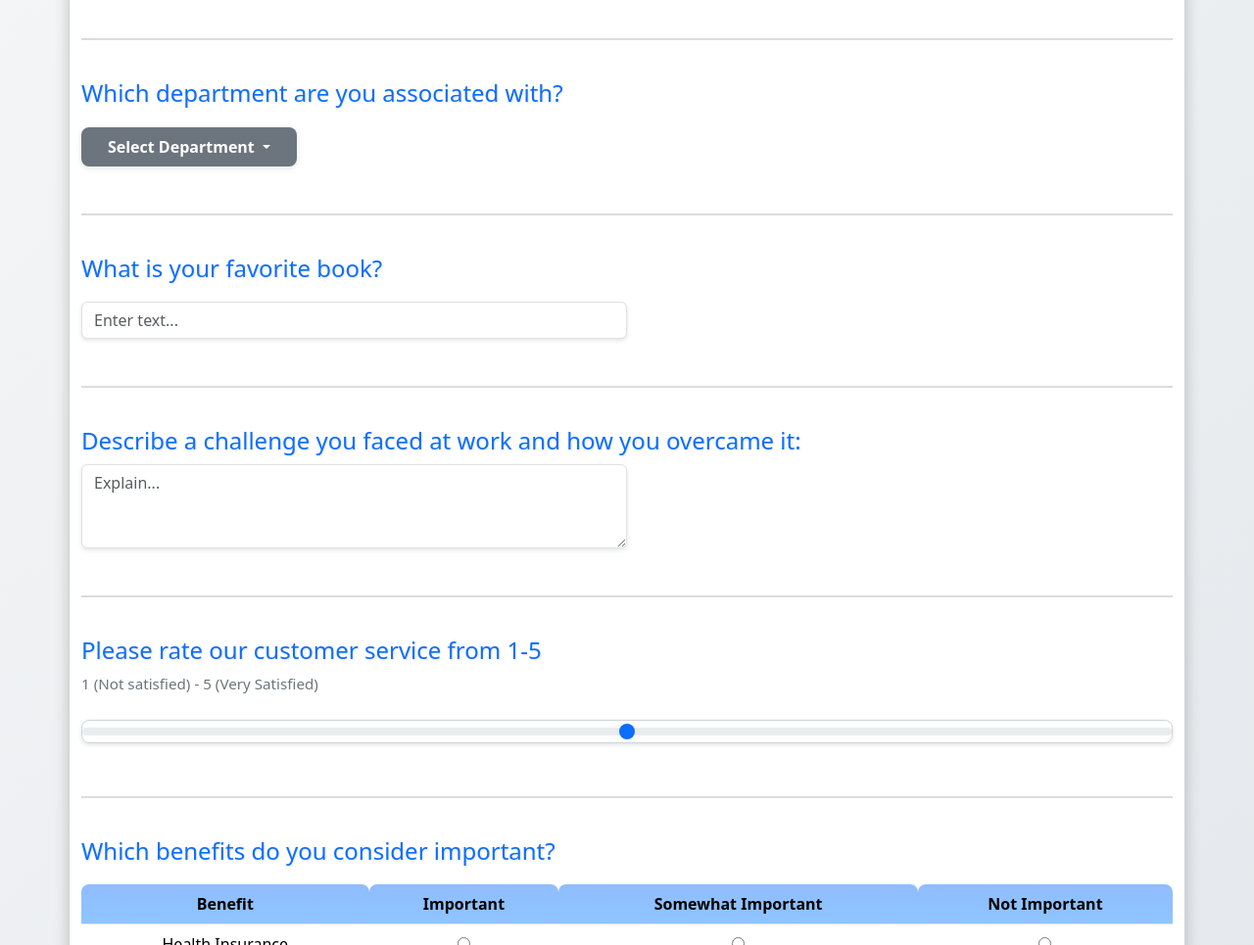
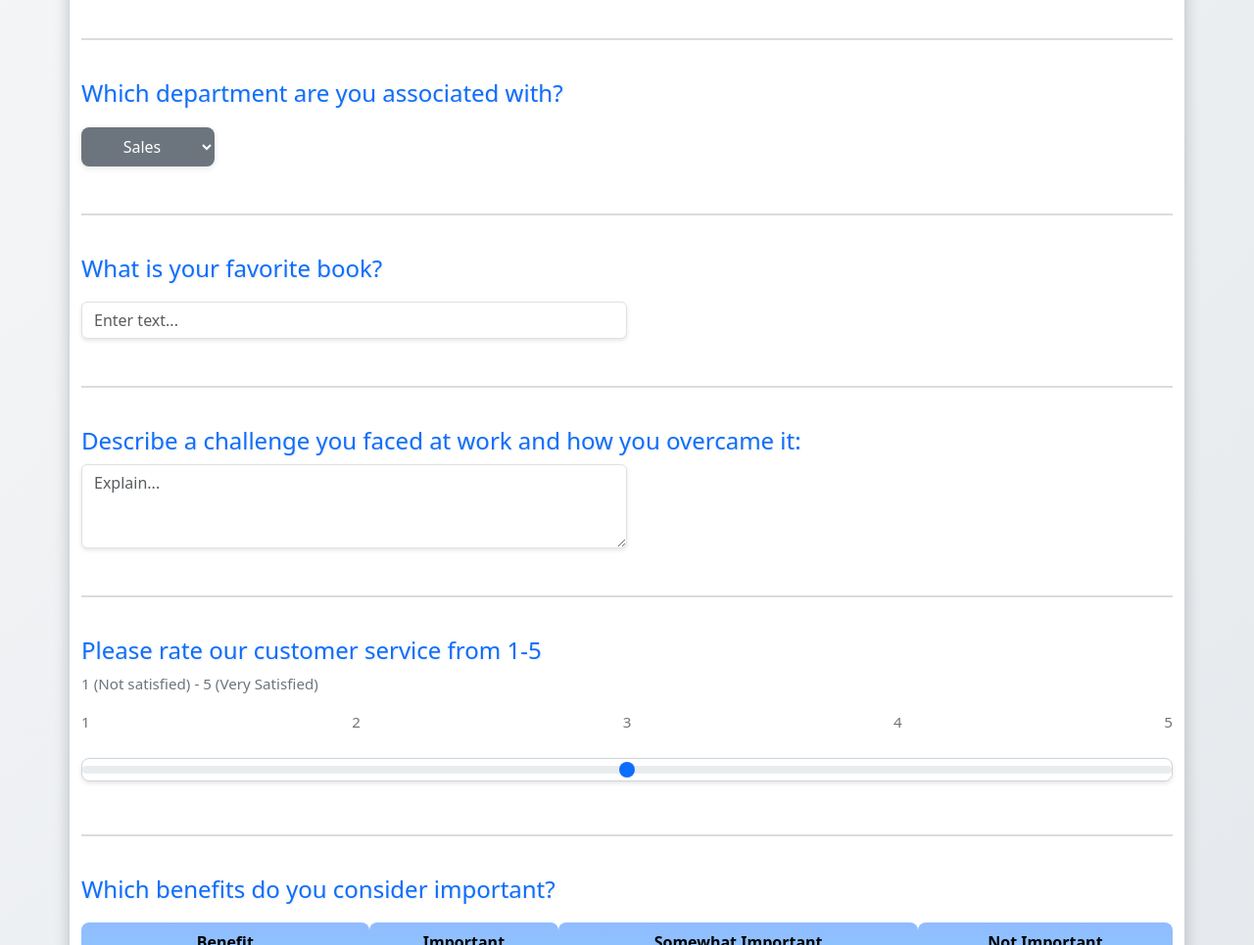
Before and after one commit to dsmyth2/good-app-git, a plain HTML site: page index.html in a window 1280 px wide. Shown: the part 800-1765 px from the top of the page at 98% size. Drawn offline with nearby package versions, Linux system fonts and the light colour scheme.

Commit message:
fixing dropdown

```diff
--- a/app.js
+++ b/app.js
@@ -15,3 +15,8 @@ document.addEventListener("DOMContentLoaded", function () {
     });
   });
 });
+
+const dropdownElementList = document.querySelectorAll(".dropdown-toggle");
+const dropdownList = [...dropdownElementList].map(
+  (dropdownToggleEl) => new bootstrap.Dropdown(dropdownToggleEl)
+);
--- a/index.html
+++ b/index.html
@@ -149,6 +149,20 @@
           </h4>
         </div>
         <div class="dropdown d-flex align-content-start">
+          <select
+            class="btn btn-secondary dropdown-toggle mx-0"
+            name="department"
+            id="departmentDropdown"
+          >
+            <option class="dropdown-item" value="Sales">Sales</option>
+            <option class="dropdown-item" value="Marketing">Marketing</option>
+            <option class="dropdown-item" value="HR">HR</option>
+            <option class="dropdown-item" value="IT">IT</option>
+            <option class="dropdown-item" value="Operations">Operations</option>
+            <option class="dropitem" value="Finance">Finance</option>
+          </select>
+        </div>
+        <!-- <div class="dropdown d-flex align-content-start">
           <button
             class="btn btn-secondary dropdown-toggle mx-0"
             type="button"
@@ -159,14 +173,14 @@
             Select Department
           </button>
           <ul class="dropdown-menu" aria-labelledby="departmentDropdown">
-            <li><a class="dropdown-item" href="#">Sales</a></li>
-            <li><a class="dropdown-item" href="#">Marketing</a></li>
-            <li><a class="dropdown-item" href="#">HR</a></li>
-            <li><a class="dropdown-item" href="#">IT</a></li>
-            <li><a class="dropdown-item" href="#">Operations</a></li>
-            <li><a class="dropdown-item" href="#">Finance</a></li>
+            <li><a class="dropdown-item">Sales</a></li>
+            <li><a class="dropdown-item">Marketing</a></li>
+            <li><a class="dropdown-item">HR</a></li>
+            <li><a class="dropdown-item">IT</a></li>
+            <li><a class="dropdown-item">Operations</a></li>
+            <li><a class="dropdown-item">Finance</a></li>
           </ul>
-        </div>
+        </div> -->
       </section>
       <hr class="border border-secondary" />
 
@@ -196,6 +210,13 @@
       <section id="question-6" class="mb-4">
         <h4 class="text-primary">Please rate our customer service from 1-5</h4>
         <p class="text-secondary">1 (Not satisfied) - 5 (Very Satisfied)</p>
+        <div class="d-flex justify-content-between">
+          <p class="text-secondary">1</p>
+          <p class="text-secondary">2</p>
+          <p class="text-secondary">3</p>
+          <p class="text-secondary">4</p>
+          <p class="text-secondary">5</p>
+        </div>
         <input type="range" class="form-range" min="1" max="5" />
       </section>
       <hr class="border border-secondary" />
```
